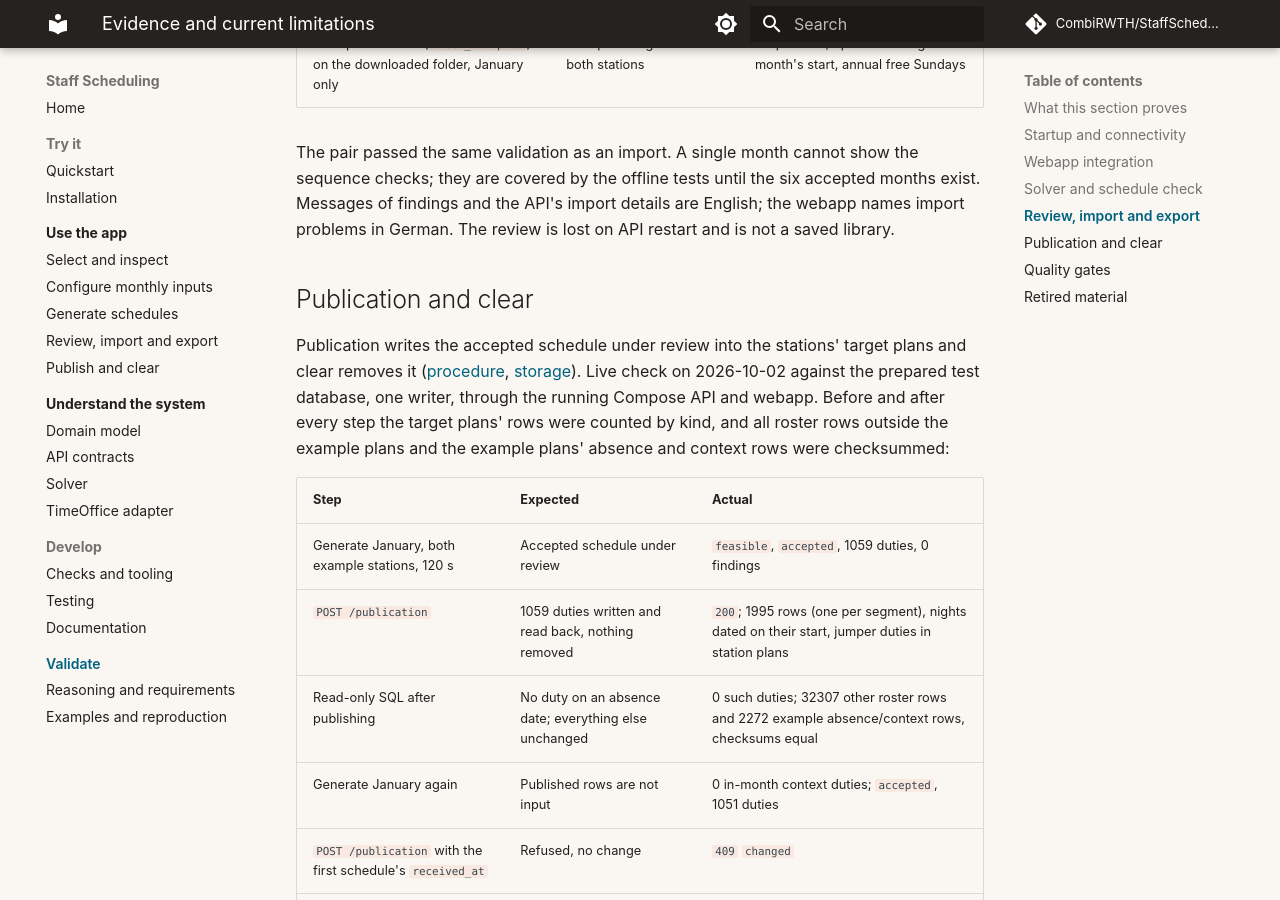
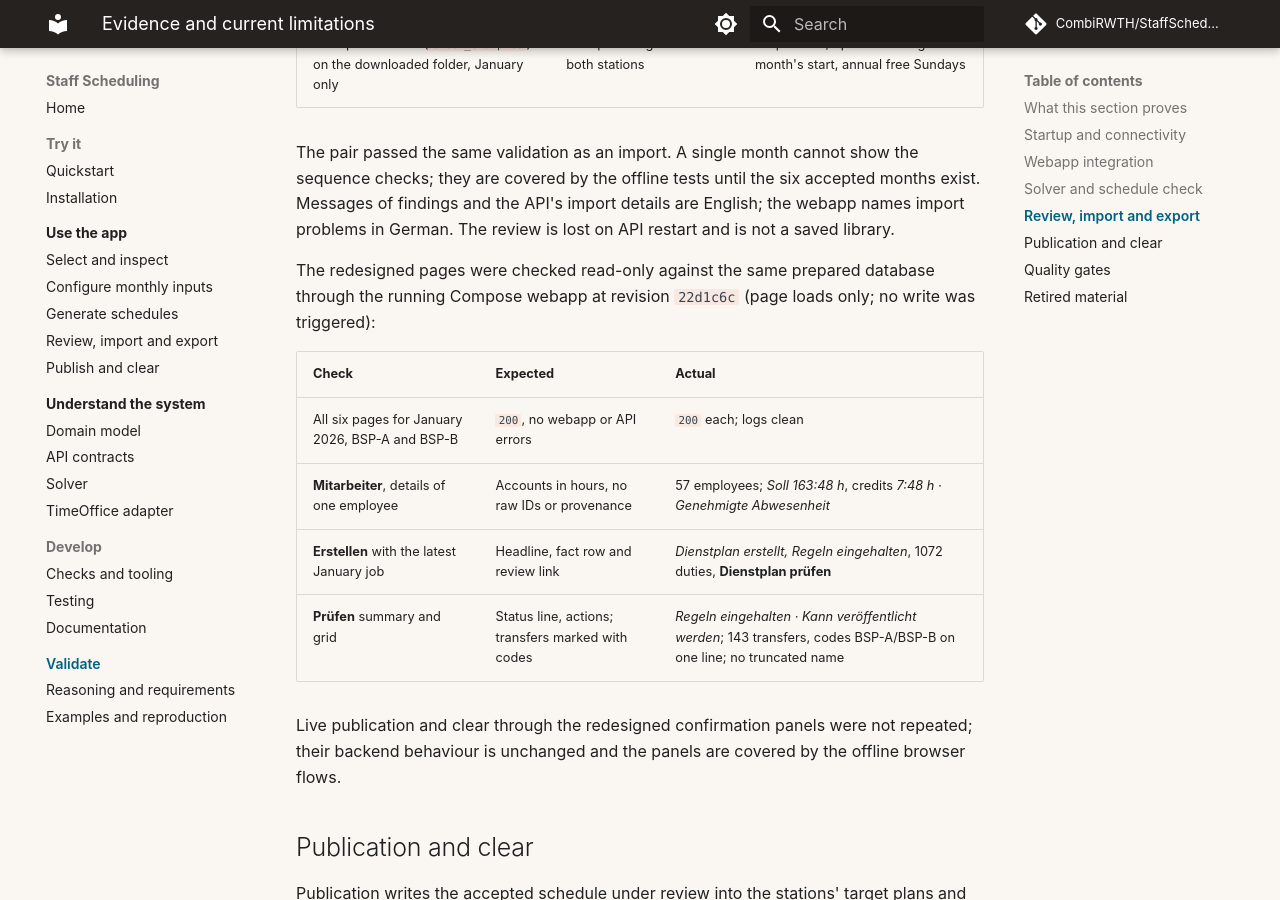
Before and after one commit to CombiRWTH/StaffScheduling, an MkDocs documentation site: the page built from docs/source/validation/index.md, in a window 1280 px wide and 900 px high, scrolled down 3430 px. Built offline with MkDocs 1.6.1 and Material for MkDocs 9.7.7, drawn with Linux system fonts in a browser that asks for light colours; comment, search, counter and statistics services are not loaded.

Commit message:
docs: record the read-only live check of the redesigned pages

```diff
--- a/docs/source/validation/index.md
+++ b/docs/source/validation/index.md
@@ -51,6 +51,17 @@ Jobs are lost on API restart. Monthly runs are independent; the coordinated six-
 
 The pair passed the same validation as an import. A single month cannot show the sequence checks; they are covered by the offline tests until the six accepted months exist. Messages of findings and the API's import details are English; the webapp names import problems in German. The review is lost on API restart and is not a saved library.
 
+The redesigned pages were checked read-only against the same prepared database through the running Compose webapp at revision `22d1c6c` (page loads only; no write was triggered):
+
+| Check                                           | Expected                                          | Actual                                                                                                             |
+| ----------------------------------------------- | ------------------------------------------------- | ------------------------------------------------------------------------------------------------------------------ |
+| All six pages for January 2026, BSP-A and BSP-B | `200`, no webapp or API errors                    | `200` each; logs clean                                                                                             |
+| **Mitarbeiter**, details of one employee        | Accounts in hours, no raw IDs or provenance       | 57 employees; _Soll 163:48 h_, credits _7:48 h · Genehmigte Abwesenheit_                                           |
+| **Erstellen** with the latest January job       | Headline, fact row and review link                | _Dienstplan erstellt, Regeln eingehalten_, 1072 duties, **Dienstplan prüfen**                                      |
+| **Prüfen** summary and grid                     | Status line, actions; transfers marked with codes | _Regeln eingehalten · Kann veröffentlicht werden_; 143 transfers, codes BSP-A/BSP-B on one line; no truncated name |
+
+Live publication and clear through the redesigned confirmation panels were not repeated; their backend behaviour is unchanged and the panels are covered by the offline browser flows.
+
 ## Publication and clear
 
 Publication writes the accepted schedule under review into the stations' target plans and clear removes it ([procedure](../user-guide/publication.md), [storage](../architecture/timeoffice.md#publication)). Live check on 2026-10-02 against the prepared test database, one writer, through the running Compose API and webapp. Before and after every step the target plans' rows were counted by kind, and all roster rows outside the example plans and the example plans' absence and context rows were checksummed:
```
